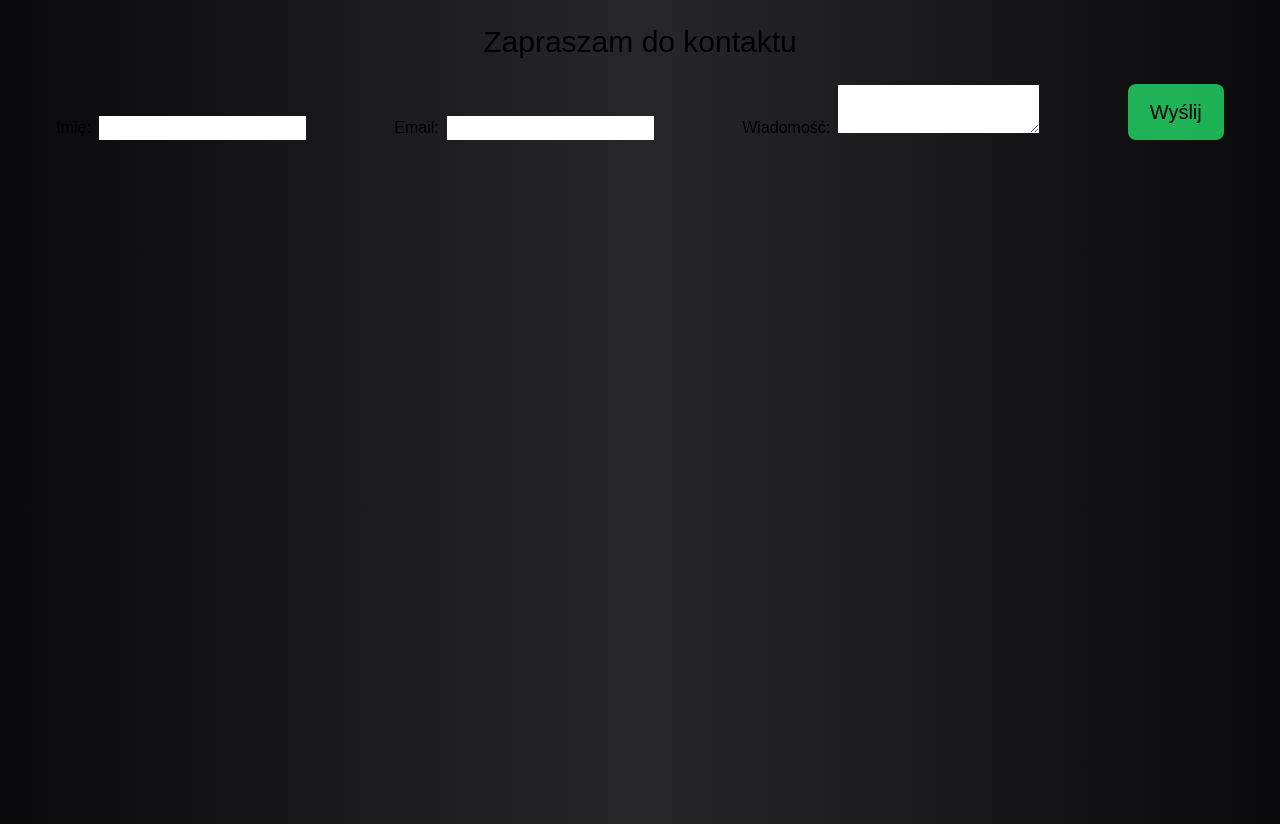
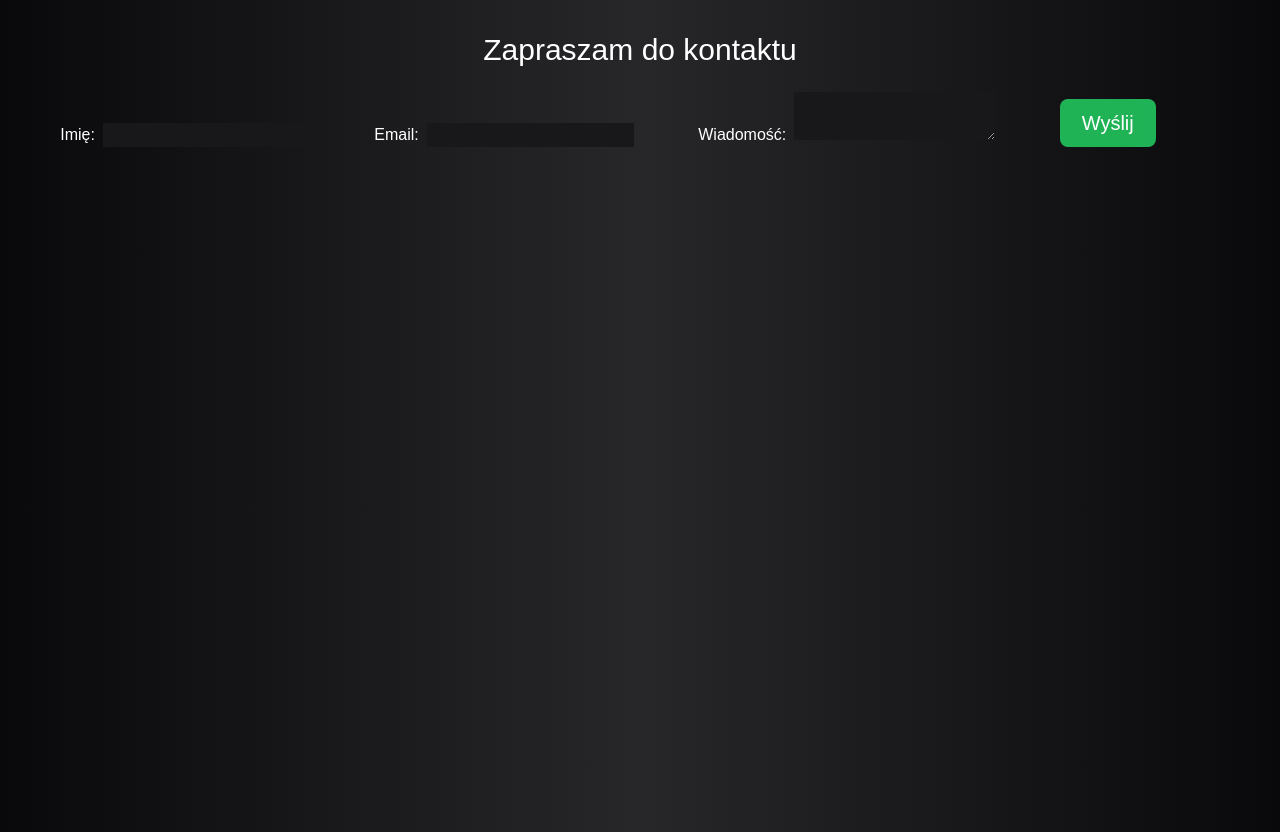
Before and after one commit to jacekzielinski87/Website-for-Photographer-Website-for-my-friend-, a React (Vite) app: page /contact in a window 1280 px wide. Built offline with nearby package versions, Linux system fonts and the light colour scheme.

Commit message:
Contact Form edited

```diff
--- a/src/components/Contactform.jsx
+++ b/src/components/Contactform.jsx
@@ -15,12 +15,12 @@ const ContactForm = () => {
 
   return (
     <>
-    <section className='text-black m-4'>
+    <section className='text-white m-8 pb-4 '>
       <h2 className='text-3xl font-Lexend m-6 flex justify-center'>Zapraszam do kontaktu</h2>
-      <form onSubmit={handleSubmit} className='flex items-end justify-around'>
+      <form onSubmit={handleSubmit} className='flex items-end justify-around text-white'>
         <label className=' font-Lexend'>
           Imię:
-          <input className='mx-2'
+          <input className='mx-2 text-white bg-gradient-to-r from-zinc-900 via-zinc-900 to-zinc-900'
             type="text"
             value={name}
             onChange={(e) => setName(e.target.value)}
@@ -28,7 +28,7 @@ const ContactForm = () => {
         </label>
         <label className='font-Lexend'>
           Email:
-          <input className='mx-2'
+          <input className='mx-2 bg-gradient-to-r from-zinc-900 via-zinc-900 to-zinc-900'
             type="email"
             value={email}
             onChange={(e) => setEmail(e.target.value)}
@@ -36,13 +36,13 @@ const ContactForm = () => {
         </label>
         <label className='font-Lexend'>
           Wiadomość:
-          <textarea className='mx-2'
+          <textarea className='mx-2 bg-gradient-to-r from-zinc-900 via-zinc-900 to-zinc-900'
             value={message}
             onChange={(e) => setMessage(e.target.value)}
           ></textarea>
         </label>
         <div className=''>
-          <button type="submit" className='bg-green-500/90 hover hover:bg-green-400/90 p-2 font-Lexend text-xl w-24 h-14 rounded-lg'>Wyślij</button>
+          <button type="submit" className='bg-green-500/90 hover hover:bg-green-400/90 p-2 font-Lexend text-xl w-24 h-12 rounded-lg mr-16'>Wyślij</button>
         </div>
       </form>
     </section>
```
